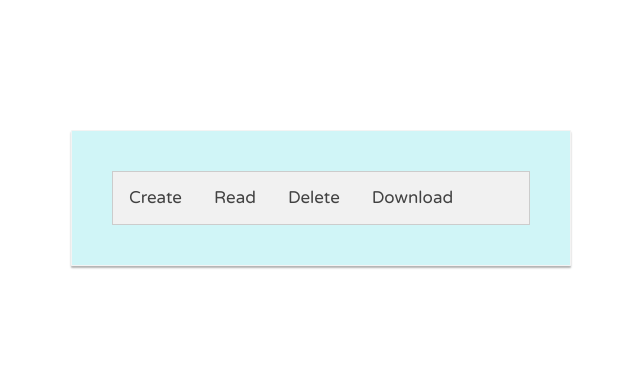
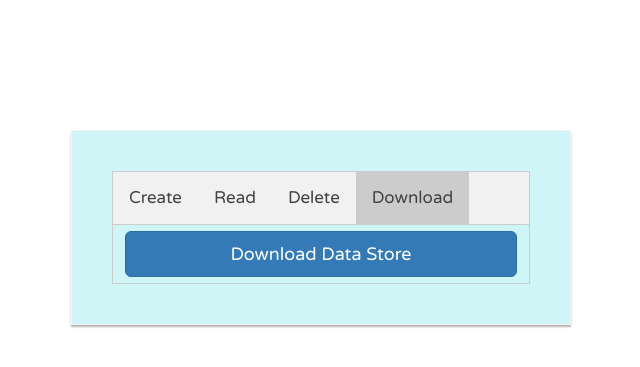
Before and after one commit to kamal2230/freshworks-assignment, a Flask app: page / in a window 1280 px wide, after a click on "Download". Shown: the top 367 px of the page, without its empty margins (319-959 px from the left). Run offline with Flask 2, Linux system fonts and the light colour scheme; some libraries are stand-ins or nearby versions.

```diff
--- a/app.py
+++ b/app.py
@@ -56,6 +56,18 @@ def delete():
 
     return "Key deleted successfully"
 
+@app.route("/download", methods=["GET", "POST"])
+def download():
+    cur = db.find({}, {"_id":0})
+    f = 'data.json'
+    list_cur = list(cur)
+
+    json_data = dumps(list_cur, indent = 4)
+
+    with open('data.json', 'w') as file:
+        file.write(json_data)
+
+    return send_file(Path('data.json'), attachment_filename=f, as_attachment=True)
 
 
 if __name__ == "__main__":
--- a/template/index.html
+++ b/template/index.html
@@ -175,7 +175,12 @@
 					</form>
 				  </div>
 
-
+				  <div id="Download" class="tabcontent">
+					<form action="/download" method="post">
+							<button type="submit" class="btn btn-primary btn-block btn-lg" >Download Data Store</button>
+						</div>
+					</form>
+				  </div>
 			</div>
 			<script>
 				function openCity(evt, cityName) {
```
